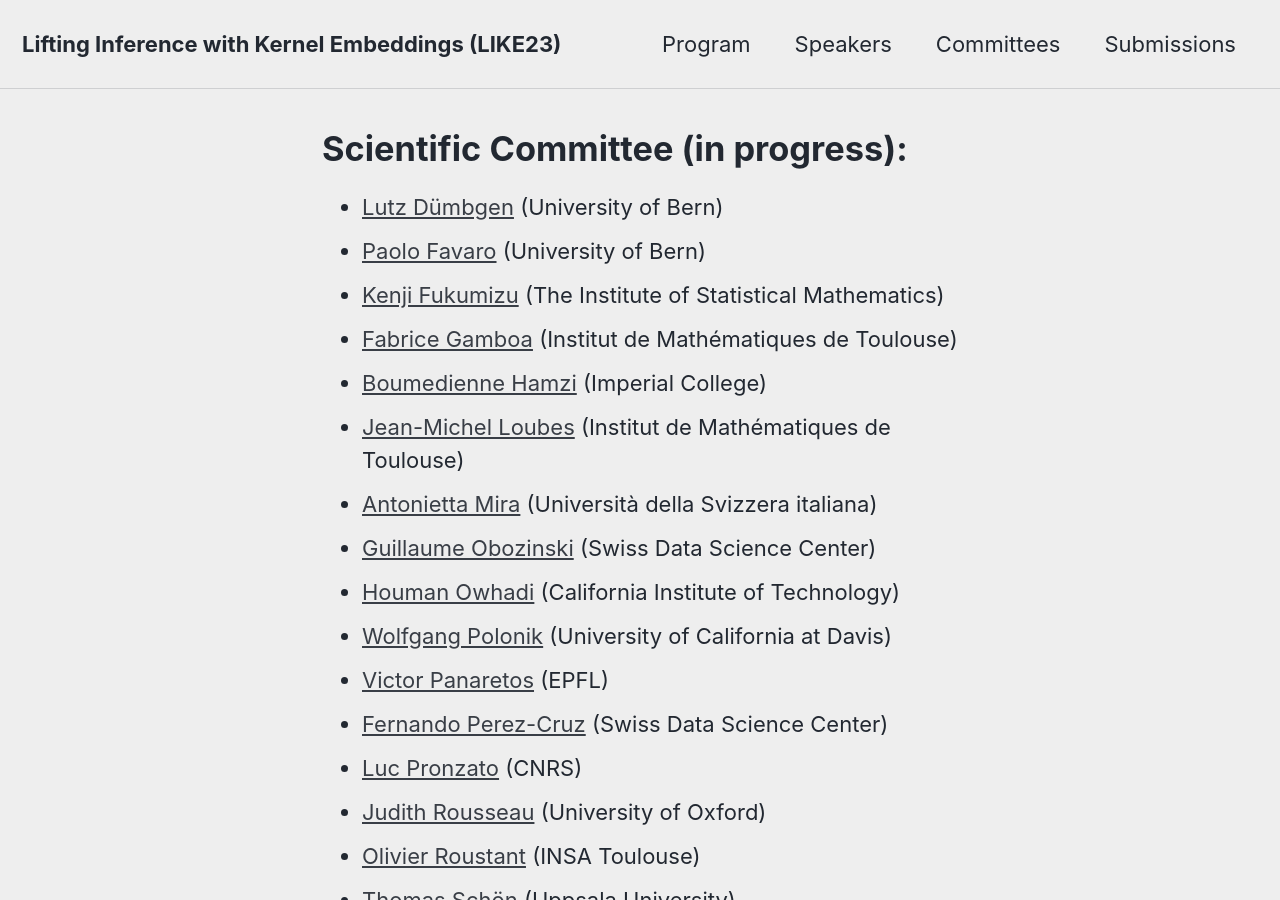
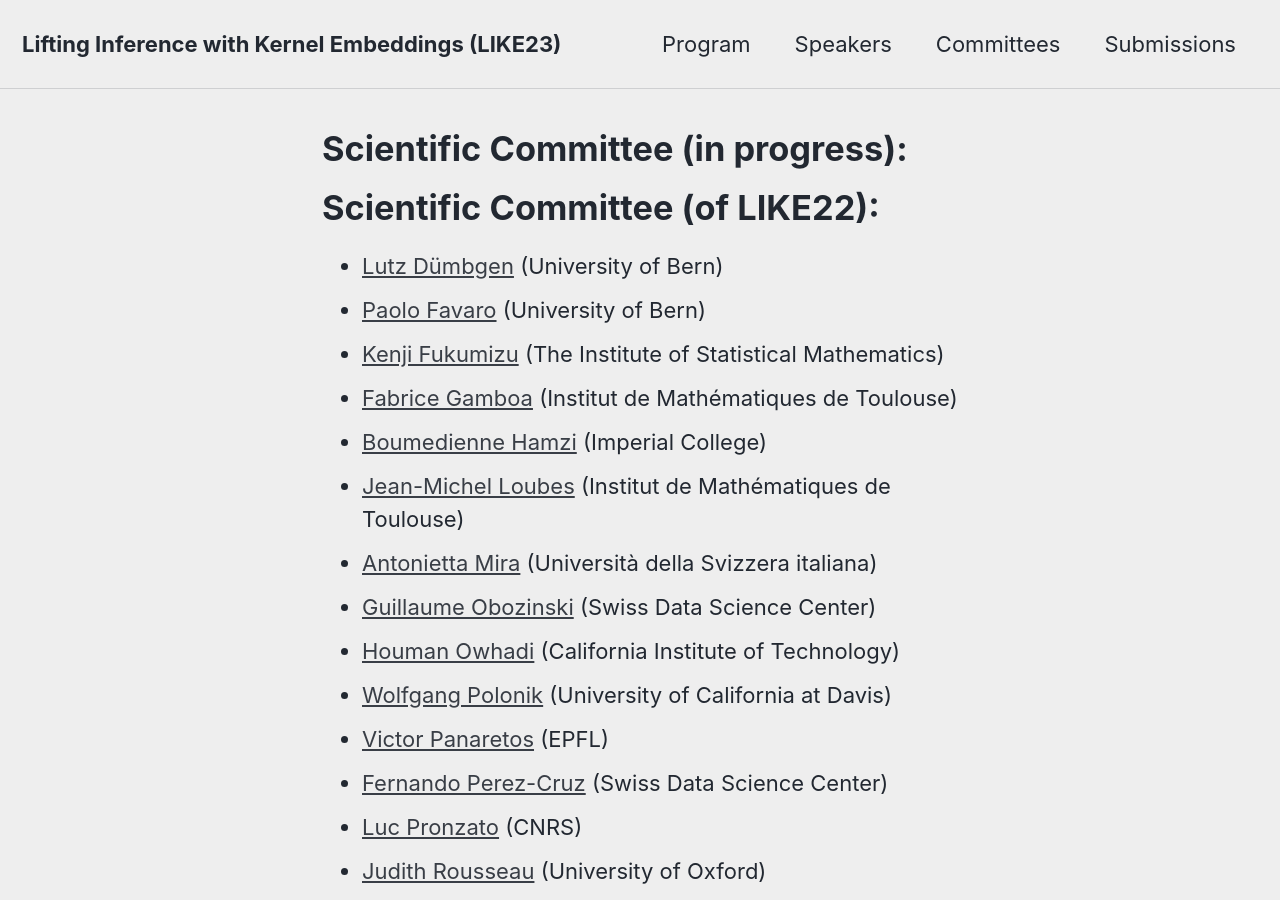
Before and after one commit to LIKE23-Bern/LIKE23-Bern.github.io, a Jekyll site: the page built from _pages/committees.md, in a window 1280 px wide and 900 px high. Built offline with Jekyll 4.4.1, drawn with Linux system fonts in a browser that asks for light colours; cached includes are drawn as plain includes.

Commit message:
Update committees.md

```diff
--- a/_pages/committees.md
+++ b/_pages/committees.md
@@ -5,6 +5,8 @@ permalink: /committees/
 ---
 
 # Scientific Committee (in progress):
+
+# Scientific Committee (of LIKE22):
 
   * [Lutz Dümbgen](https://www.imsv.unibe.ch/about_us/staff/prof_dr_duembgen_lutz/index_eng.html) (University of Bern)
   * [Paolo Favaro](https://www.cvg.unibe.ch/people/favaro) (University of Bern)
```
